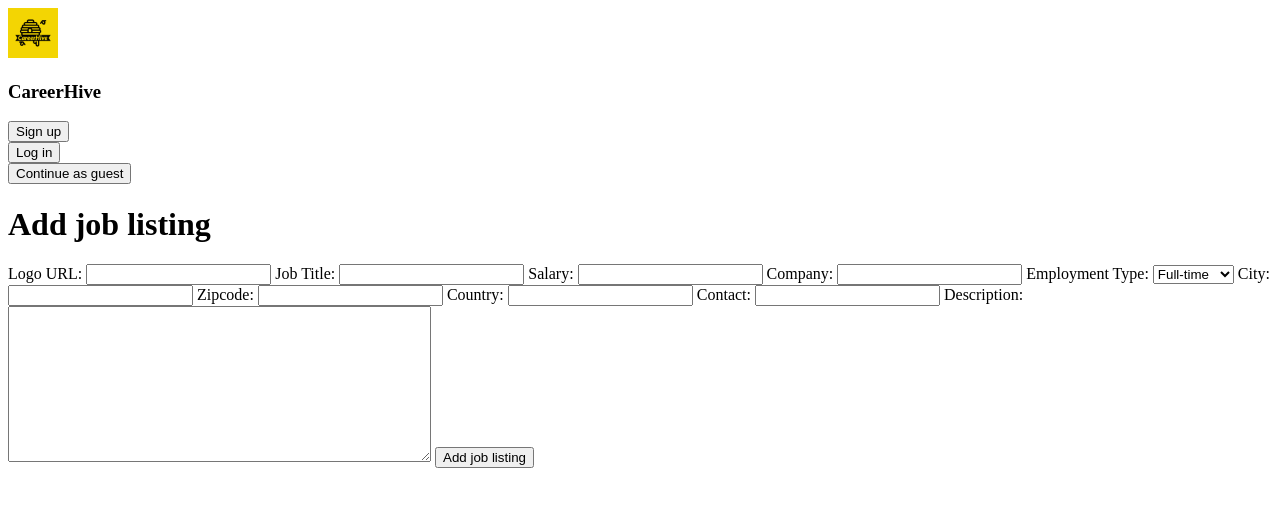
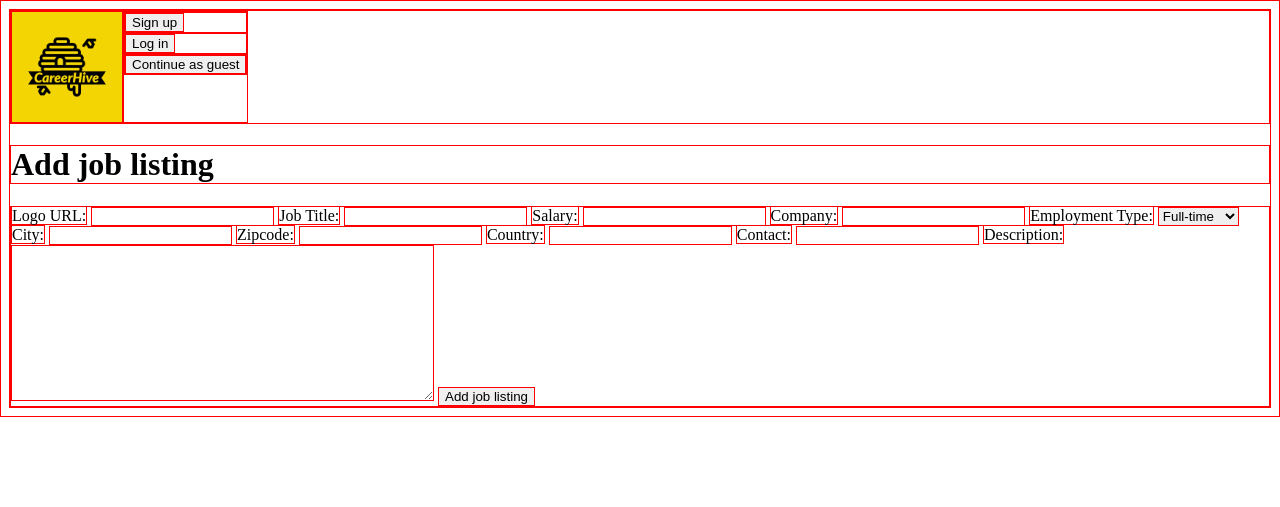
Before and after one commit to samueljenkin/CareerHive, a Flask app: page /jobs/new in a window 1280 px wide. Shown: the top 507 px of the page. Run offline with Flask 3, Linux system fonts and the light colour scheme.

Commit message:
add basic styling

```diff
--- a/static/css/style.css
+++ b/static/css/style.css
@@ -1,5 +1,20 @@
-img {
-    width: 50px
+* {
+    box-sizing: border-box;
+    border: 1px solid red;
+}
+
+/* Too Fix */
+/* body {
+    font-family: 'Lato';
+    background-color: #F4D504;
+} */
+
+nav {
+    display: flex;
+}
+
+nav img {
+    max-width: 7rem;
 }
 
 .jobs {
@@ -9,6 +24,11 @@ img {
     margin-top: 1.5rem;
 }
 
+.job img {
+    max-width: 100%;
+    height: 10rem;
+}
+
 .overflow {
     white-space: nowrap;
     overflow: hidden;
--- a/templates/base.html
+++ b/templates/base.html
@@ -10,10 +10,7 @@
 
 <body>
     <nav>
-        <section class="logo">
-            <img src="/static/images/logo/CareerHive-logos.jpeg" alt="">
-            <h1>CareerHive</h1>
-        </section>
+        <img src="/static/images/logo/CareerHive-logos.jpeg" alt="">
 
         {% if current_user %}
         <form action="/">
--- a/templates/jobs/index.html
+++ b/templates/jobs/index.html
@@ -69,7 +69,6 @@
         <p>Contact: {{ job['contact'] }}</p>
         <p class="overflow">Job description: {{ job['description'] }}</p>
         <p>Date posted: {{ job['date'] }}</p>
-    </section>
 
         <section class="controls">
             <form action="/jobs/{{ job['id'] }}/view">
@@ -99,6 +98,7 @@
                 <button>Report</button>
             </form>
             {% endif %}
+        </section>
     </section>
     {% endfor %}
 </main>
--- a/templates/jobs/stored.html
+++ b/templates/jobs/stored.html
@@ -35,10 +35,8 @@
         <p>Contact: {{ job['contact'] }}</p>
         <p class="overflow">Job description: {{ job['description'] }}</p>
         <p>Date posted: {{ job['date'] }}</p>
-    </section>
 
         <section class="controls">
-
             <form action="/jobs/{{ job['id'] }}/view">
                 <button>View</button>
             </form>
@@ -84,6 +82,7 @@
             </form>
             {% endif %}
         </section>
+    </section>
     {% endfor %}
 </main>
 {% endblock %}
--- a/templates/jobs/view.html
+++ b/templates/jobs/view.html
@@ -28,7 +28,6 @@
         <p>Contact: {{ job['contact'] }}</p>
         <p>Job description: {{ job['description'] }}</p>
         <p>Date posted: {{ job['date'] }}</p>
-    </section>
 
         <section class="controls">
             {% if current_user['id'] == job['user_id'] %}
@@ -55,4 +54,6 @@
             </form>
             {% endif %}
         </section>
+    </section>
+</main>
 {% endblock %}
```
Lines whose indentation alone changed are shown as unchanged.
